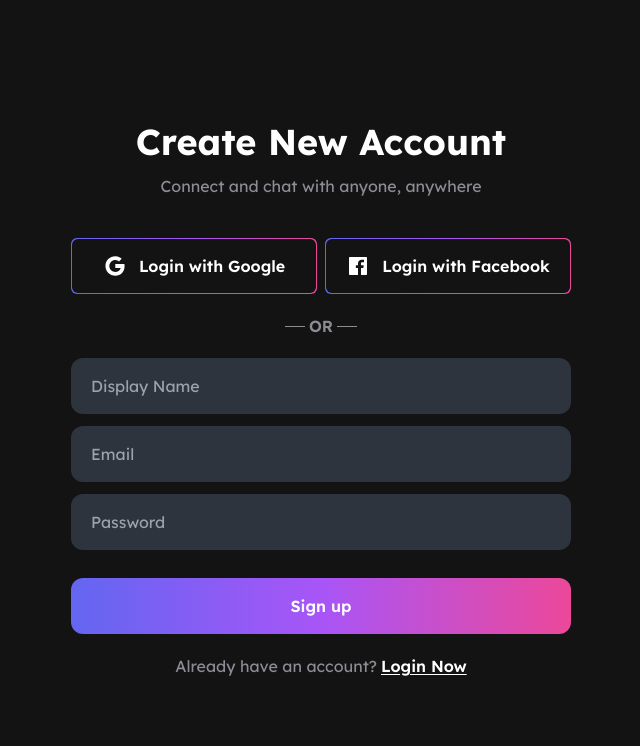
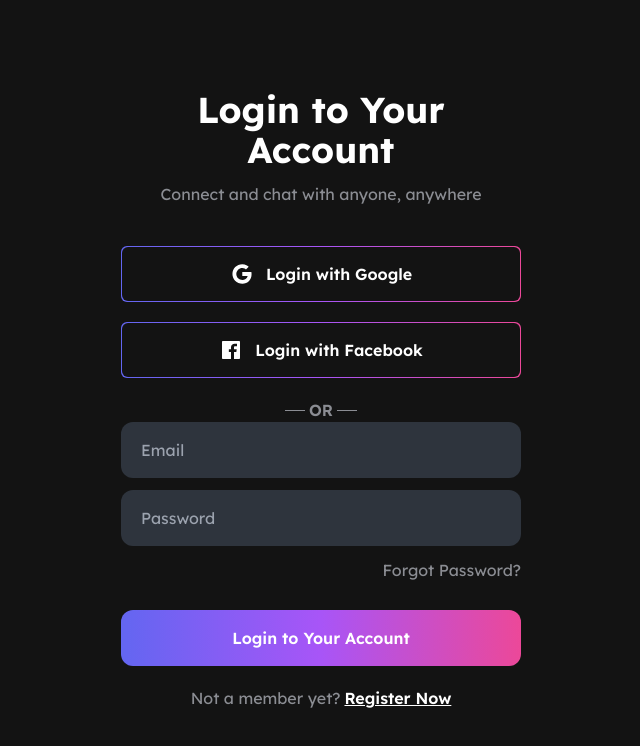
Before and after one commit to sha0urya/Chat-Karo, a Next.js app: page /register in a window 1280 px wide. Shown: the top 746 px of the page, without its empty margins (319-959 px from the left). Built offline with nearby package versions, Linux system fonts and the light colour scheme; no server answers.

Commit message:
pull fix

```diff
--- a/pages/login.js
+++ b/pages/login.js
@@ -80,9 +80,9 @@ const Login = () => {
   return isLoading || (!isLoading && currentUser) ? (
     <Loader />
   ) : (
-    <div className="h-[100vh] flex justify-center items-center bg-c1">
+    <div className="flex justify-center items-center min-h-screen bg-c1">
       <ToastMessage />
-      <div className="flex items-center flex-col">
+      <div className="flex items-center flex-col w-full max-w-md p-6">
         <div className="text-center">
           <div className="text-4xl font-bold">Login to Your Account</div>
           <div className="mt-3 text-c3">
@@ -92,7 +92,7 @@ const Login = () => {
 
         <div className="flex items-center gap-2 w-full mt-10 mb-5">
           <div
-            className="bg-gradient-to-r from-indigo-500 via-purple-500 to-pink-500 w-1/2 h-14 rounded-md cursor-pointer p-[1px]"
+            className="bg-gradient-to-r from-indigo-500 via-purple-500 to-pink-500 w-full h-14 rounded-md cursor-pointer p-[1px]"
             onClick={signInWithGoogle}
           >
             <div className="flex items-center justify-center gap-3 text-white font-semibold bg-c1 w-full h-full rounded-md">
@@ -100,9 +100,11 @@ const Login = () => {
               <span>Login with Google</span>
             </div>
           </div>
+        </div>
 
+        <div className="flex items-center gap-2 w-full mb-5">
           <div
-            className="bg-gradient-to-r from-indigo-500 via-purple-500 to-pink-500 w-1/2 h-14 rounded-md cursor-pointer p-[1px]"
+            className="bg-gradient-to-r from-indigo-500 via-purple-500 to-pink-500 w-full h-14 rounded-md cursor-pointer p-[1px]"
             onClick={signInWithFacebook}
           >
             <div className="flex items-center justify-center gap-3 text-white font-semibold bg-c1 w-full h-full rounded-md">
@@ -119,8 +121,8 @@ const Login = () => {
         </div>
 
         <form
-          className="flex flex-col items-center gap-3 w-[500px] mt-5"
           onSubmit={handleSumbit}
+          className="flex flex-col items-center gap-3 w-full"
         >
           <input
             type="email"
@@ -149,7 +151,7 @@ const Login = () => {
           <span>Not a member yet?</span>
           <Link
             href="/register"
-            className="font-semibold text-white underline underline-offset-2 cursor-pointer"
+            className="font-semibold text-white underline cursor-pointer"
           >
             Register Now
           </Link>
--- a/pages/register.js
+++ b/pages/register.js
@@ -1,33 +1,45 @@
 import Link from "next/link";
-import React, { useEffect } from "react";
+import React, { useEffect, useState } from "react";
 import { IoLogoGoogle, IoLogoFacebook } from "react-icons/io";
 import { auth, db } from "@/firebase/firebase";
 import {
+  signInWithEmailAndPassword,
   GoogleAuthProvider,
   FacebookAuthProvider,
   signInWithPopup,
-  createUserWithEmailAndPassword,
-  updateProfile,
+  sendPasswordResetEmail,
 } from "firebase/auth";
 import { useAuth } from "@/context/authContext";
 import { useRouter } from "next/router";
-import { doc, setDoc } from "firebase/firestore";
-import { profileColors } from "@/utils/constants";
+import ToastMessage from "@/components/ToastMessage";
+import { toast } from "react-toastify";
 import Loader from "@/components/Loader";
 
 const gProvider = new GoogleAuthProvider();
 const fProvider = new FacebookAuthProvider();
 
-const Register = () => {
+const Login = () => {
   const router = useRouter();
   const { currentUser, isLoading } = useAuth();
+  const [email, setEmail] = useState("");
 
   useEffect(() => {
     if (!isLoading && currentUser) {
       // it means user logged in
       router.push("/");
     }
-  }, [currentUser, isLoading, router]); // Added router to the dependency array
+  }, [currentUser, isLoading, router]);
+
+  const handleSumbit = async (e) => {
+    e.preventDefault();
+    const email = e.target[0].value;
+    const password = e.target[1].value;
+    try {
+      await signInWithEmailAndPassword(auth, email, password);
+    } catch (error) {
+      console.error(error);
+    }
+  };
 
   const signInWithGoogle = async () => {
     try {
@@ -45,36 +57,21 @@ const Register = () => {
     }
   };
 
-  const handleSumbit = async (e) => {
-    e.preventDefault();
-    const displayName = e.target[0].value;
-    const email = e.target[1].value;
-    const password = e.target[2].value;
-    const colorIndex = Math.floor(Math.random() * profileColors.length);
-
+  const resetPassword = async () => {
     try {
-      const { user } = await createUserWithEmailAndPassword(
-        auth,
-        email,
-        password
+      toast.promise(
+        async () => {
+          await sendPasswordResetEmail(auth, email);
+        },
+        {
+          pending: "Generating reset link",
+          success: "Reset email sent to your registered email id.",
+          error: "You may have entered the wrong email id!",
+        },
+        {
+          autoClose: 5000,
+        }
       );
-
-      await setDoc(doc(db, "users", user.uid), {
-        uid: user.uid,
-        displayName,
-        email,
-        color: profileColors[colorIndex],
-      });
-
-      await setDoc(doc(db, "userChats", user.uid), {});
-
-      await updateProfile(user, {
-        displayName,
-      });
-
-      console.log(user);
-
-      router.push("/");
     } catch (error) {
       console.error(error);
     }
@@ -83,10 +80,11 @@ const Register = () => {
   return isLoading || (!isLoading && currentUser) ? (
     <Loader />
   ) : (
-    <div className="h-[100vh] flex justify-center items-center bg-c1">
-      <div className="flex items-center flex-col">
+    <div className="flex justify-center items-center min-h-screen bg-c1">
+      <ToastMessage />
+      <div className="flex items-center flex-col w-full max-w-md p-6">
         <div className="text-center">
-          <div className="text-4xl font-bold">Create New Account</div>
+          <div className="text-4xl font-bold">Login to Your Account</div>
           <div className="mt-3 text-c3">
             Connect and chat with anyone, anywhere
           </div>
@@ -94,7 +92,7 @@ const Register = () => {
 
         <div className="flex items-center gap-2 w-full mt-10 mb-5">
           <div
-            className="bg-gradient-to-r from-indigo-500 via-purple-500 to-pink-500 w-1/2 h-14 rounded-md cursor-pointer p-[1px]"
+            className="bg-gradient-to-r from-indigo-500 via-purple-500 to-pink-500 w-full h-14 rounded-md cursor-pointer p-[1px]"
             onClick={signInWithGoogle}
           >
             <div className="flex items-center justify-center gap-3 text-white font-semibold bg-c1 w-full h-full rounded-md">
@@ -102,9 +100,11 @@ const Register = () => {
               <span>Login with Google</span>
             </div>
           </div>
+        </div>
 
+        <div className="flex items-center gap-2 w-full mb-5">
           <div
-            className="bg-gradient-to-r from-indigo-500 via-purple-500 to-pink-500 w-1/2 h-14 rounded-md cursor-pointer p-[1px]"
+            className="bg-gradient-to-r from-indigo-500 via-purple-500 to-pink-500 w-full h-14 rounded-md cursor-pointer p-[1px]"
             onClick={signInWithFacebook}
           >
             <div className="flex items-center justify-center gap-3 text-white font-semibold bg-c1 w-full h-full rounded-md">
@@ -121,20 +121,15 @@ const Register = () => {
         </div>
 
         <form
-          className="flex flex-col items-center gap-3 w-[500px] mt-5"
           onSubmit={handleSumbit}
+          className="flex flex-col items-center gap-3 w-full"
         >
-          <input
-            type="text"
-            placeholder="Display Name"
-            className="w-full h-14 bg-c5 rounded-xl outline-none border-none px-5 text-c3"
-            autoComplete="off"
-          />
           <input
             type="email"
             placeholder="Email"
             className="w-full h-14 bg-c5 rounded-xl outline-none border-none px-5 text-c3"
             autoComplete="off"
+            onChange={(e) => setEmail(e.target.value)}
           />
           <input
             type="password"
@@ -142,18 +137,23 @@ const Register = () => {
             className="w-full h-14 bg-c5 rounded-xl outline-none border-none px-5 text-c3"
             autoComplete="off"
           />
+          <div className="text-right w-full text-c3">
+            <span className="cursor-pointer" onClick={resetPassword}>
+              Forgot Password?
+            </span>
+          </div>
           <button className="mt-4 w-full h-14 rounded-xl outline-none text-base font-semibold bg-gradient-to-r from-indigo-500 via-purple-500 to-pink-500">
-            Sign up
+            Login to Your Account
           </button>
         </form>
 
         <div className="flex justify-center gap-1 text-c3 mt-5">
-          <span>Already have an account?</span>
+          <span>Not a member yet?</span>
           <Link
-            href="/login"
-            className="font-semibold text-white underline underline-offset-2 cursor-pointer"
+            href="/register"
+            className="font-semibold text-white underline cursor-pointer"
           >
-            Login Now
+            Register Now
           </Link>
         </div>
       </div>
@@ -161,4 +161,4 @@ const Register = () => {
   );
 };
 
-export default Register;
+export default Login;
```
